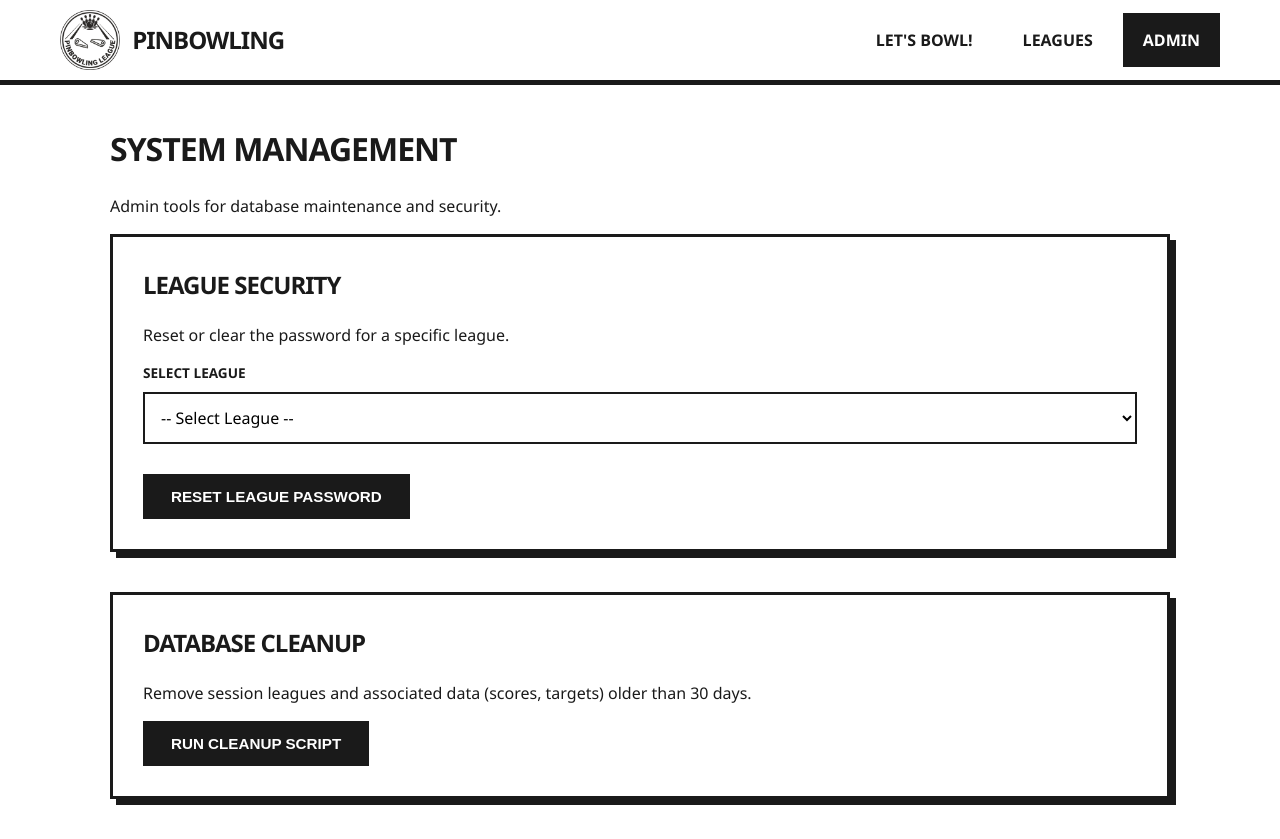
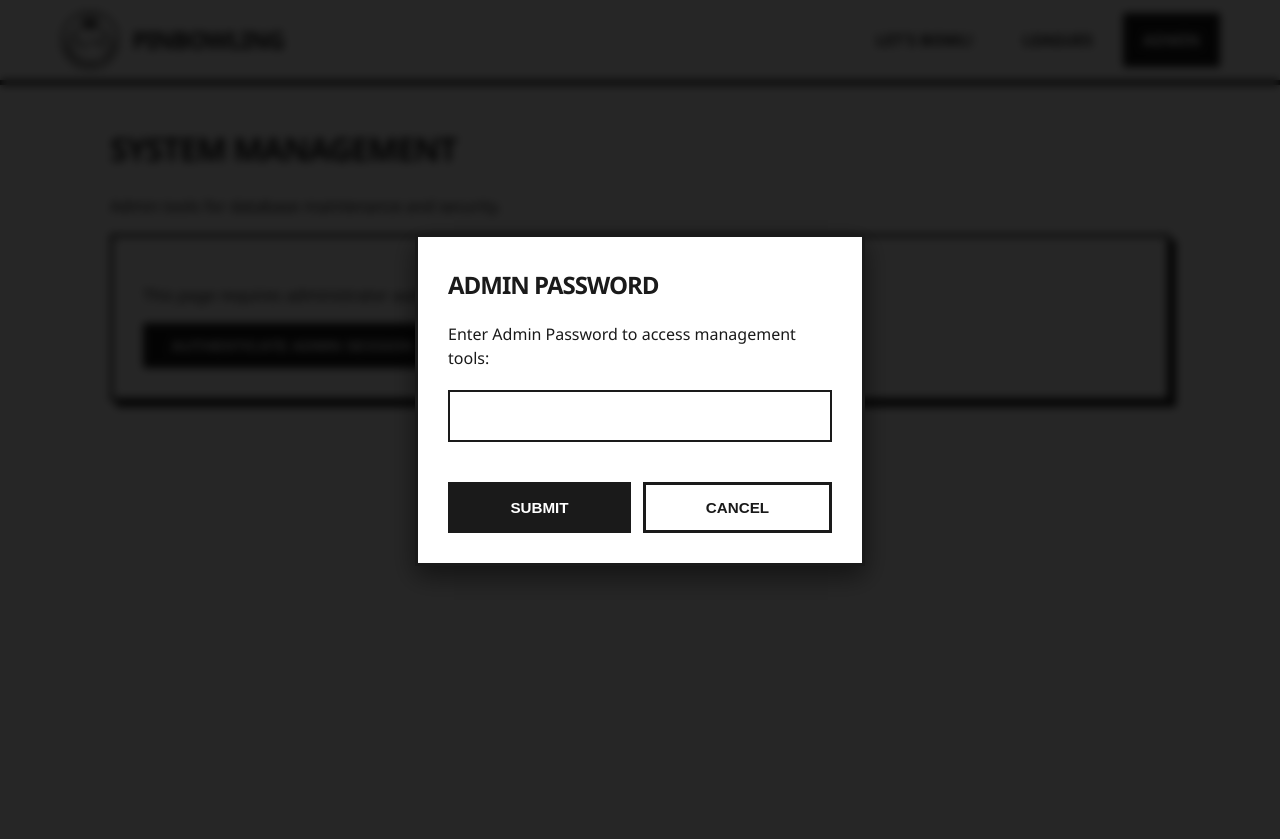
Before and after one commit to Coindrop-Cartel/pinbowling, a PHP site: page /management in a window 1280 px wide. After the commit the page ends 571 px from the top, so only its background shows below. Run offline with PHP 8.4, Linux system fonts and the light colour scheme; data that the repository does not hold is empty.

Commit message:
Enhancements to cleanup script

```diff
--- a/pages/management.php
+++ b/pages/management.php
@@ -23,7 +23,7 @@
 
     <section class="card">
       <h2>Database Cleanup</h2>
-      <p>Remove session leagues and associated data (scores, targets) older than 30 days.</p>
+      <p>Remove session leagues and associated data (scores, targets).</p>
       <button id="mgmt-run-cleanup-btn" class="danger">Run Cleanup Script</button>
     </section>
   </div>
--- a/scripts/pages/managementPage.js
+++ b/scripts/pages/managementPage.js
@@ -20,8 +20,10 @@ export async function initManagementPage() {
    * Verifies admin credentials before displaying management tools.
    */
   const checkAuth = async () => {
-    console.log('Authenticate Admin Session called');
-    revealTools();
+    const verified = await requireAdmin('Enter Admin Password to access management tools:');
+    if (verified) {
+      revealTools();
+    }
   };
 
   const revealTools = () => {
@@ -57,6 +59,7 @@ export async function initManagementPage() {
       });
     } catch (err) {
       console.error('Failed to load leagues for management:', err);
+      showAlert('Failed to load leagues for management: ' + err.message, 'Fetch Error');
     }
   }
 
@@ -84,7 +87,7 @@ export async function initManagementPage() {
    */
   cleanupBtn.onclick = async () => {
     const confirmed = await showConfirm(
-      'Are you sure you want to run the database cleanup? This will permanently delete all session-type leagues and their scores/targets that are older than 30 days.',
+      'Are you sure you want to run the database cleanup? This will permanently delete session-type leagues and their associated data based on the retention period.',
       'Confirm Cleanup'
     );
 
@@ -93,12 +96,16 @@ export async function initManagementPage() {
     const adminVerified = await requireAdmin('Enter Admin Password to perform database cleanup:');
     if (!adminVerified) return;
 
+    const daysInput = await showPrompt('Enter retention period in days (leagues older than this will be deleted):', 'Cleanup Configuration', false);
+    if (daysInput === null) return; // User cancelled the prompt
+    const days = parseInt(daysInput, 10) || 30;
+
     try {
       cleanupBtn.disabled = true;
       cleanupBtn.textContent = 'Running Cleanup...';
 
-      const result = await PB_API.runCleanup();
-      showAlert(`Cleanup successful! Removed ${result.leagues_cleaned || 0} expired session leagues.`, 'Success');
+      const result = await PB_API.runCleanup(days);
+      showAlert(`Cleanup successful! Removed ${result.leagues_cleaned || 0} session leagues older than ${days} days.`, 'Success');
     } catch (err) {
       showAlert('Cleanup failed: ' + err.message, 'Error');
     } finally {
--- a/scripts/ui/uiComponents.js
+++ b/scripts/ui/uiComponents.js
@@ -110,11 +110,13 @@ export async function initReadOnlyTournamentDisplay(container, onRefresh) {
         eventName = 'Season Summary';
       } else {
         console.warn(`Event ID ${activeEventId} not found in any league. Clearing selection.`);
+        showAlert(`Event ID ${activeEventId} not found in any league. Clearing selection.`, 'Selection Warning');
         setActiveEventId('');
         eventName = 'Invalid Event Selected';
       }
     } catch (error) {
       console.error('Error fetching league/event details for read-only display:', error);
+      showAlert('Failed to load tournament details. Please check your connection.', 'Error');
       leagueName = 'Error Loading League';
       eventName = 'Error Loading Event';
     }
--- a/service/cleanupService.php
+++ b/service/cleanupService.php
@@ -13,7 +13,11 @@ try {
     // Trigger via CRON or CLI: curl -H "X-PB-SECRET: <SECRET>" https://yoursite.com/service/cleanupService.php
     validateApiSecret();
 
-    $retentionDays = 30;
+    // Check for optional retention period override via query string or JSON body
+    $input = getJsonInput();
+    $retentionDays = (int)($_GET['days'] ?? $input['days'] ?? 30);
+    if ($retentionDays <= 0) $retentionDays = 30;
+
     $cutoffDate = date('Y-m-d', strtotime("-$retentionDays days"));
 
     // Identify session leagues that have passed the retention threshold.
```
